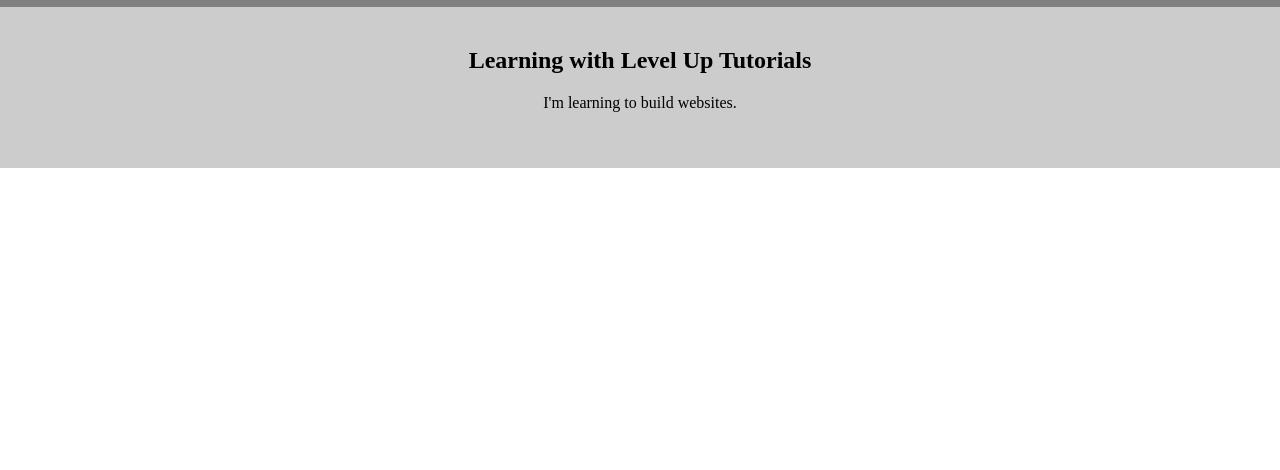
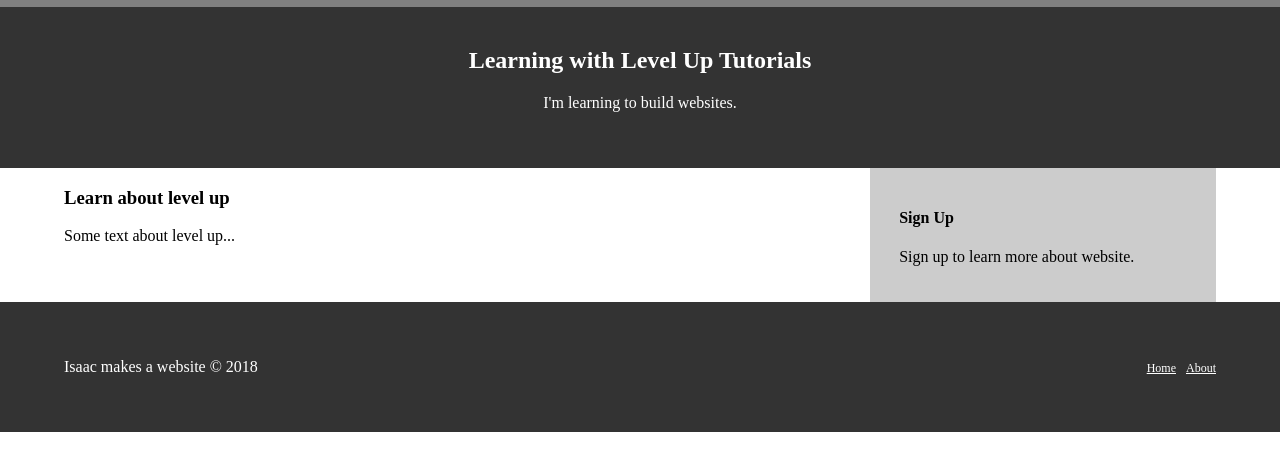
Before and after one commit to Screamingotter/blog, a plain HTML site: page index.html in a window 1280 px wide. Shown: the part 36-506 px from the top of the page. Drawn offline with Linux system fonts and the light colour scheme.

Commit message:
first site 2

```diff
--- a/index.html
+++ b/index.html
@@ -21,6 +21,29 @@
 				I'm learning to build websites.
 			</p>
 		</section>
+		<div class="column-wrapper clearfix">
+			<section class="main-col">
+				<h3>Learn about level up</h3>
+				<p>
+					Some text about level up...
+				</p>
+			</section>
+			<aside class="sidebar-col">
+				<h4>Sign Up</h4>
+				<p>
+					Sign up to learn more about website.
+				</p>
+			</aside>
+		</div>
 	</main>
+	<footer id="footer" class="main-footer clearfix">
+		<p class="copywrite">
+			Isaac makes a website &copy; 2018
+		</p>
+		<ul class="footer-nav clearfix">
+			<li><a href="index.html">Home</a></li>
+			<li><a href="about.html">About</a></li>
+		</ul>
+	</footer>
 </body>
 </html>
--- a/main.css
+++ b/main.css
@@ -27,26 +27,79 @@ body {
 .main-nav {
 	float: right;
 }
+
 .main-nav ul {
 	list-style-type: none;
 	margin: 0;
 	padding: 3px 0 0 0;
 
 }
+
 .main-nav ul li {
 	display: inline;
 	padding: 0 10px;
 
 }
+
 .main-nav ul li a {
 	text-decoration: none;
 	color: #fff;
 }
+
 .billboard {
-	background: #CCC;
+	background: #333;
+	color: #fff;
 	text-align: center;
 	padding: 40px;
 }
+
 .billboard h2 {
 	margin-top: 0;
 }
+
+.column-wrapper {
+	width: 90%;
+	margin: 0 auto;
+}
+
+.main-col {
+	float: left;
+	width: 70%;
+}
+
+.sidebar-col {
+	background: #CCC;
+	float: right;
+	width: 25%;
+	padding: 20px 2.5%;
+}
+
+.main-footer {
+	background: #333;
+	color: #FFF;
+	padding: 40px 5%;
+
+}
+
+.main-footer a {
+	color: #FFF;
+	font-size: 12px;
+}
+
+.copywrite {
+	float: left;
+}
+
+.footer-nav {
+	list-style: none;
+	float: right;
+}
+
+.footer-nav li {
+	float: left;
+
+}
+
+.footer-nav li + li {
+	margin-left: 10px;
+}
```
